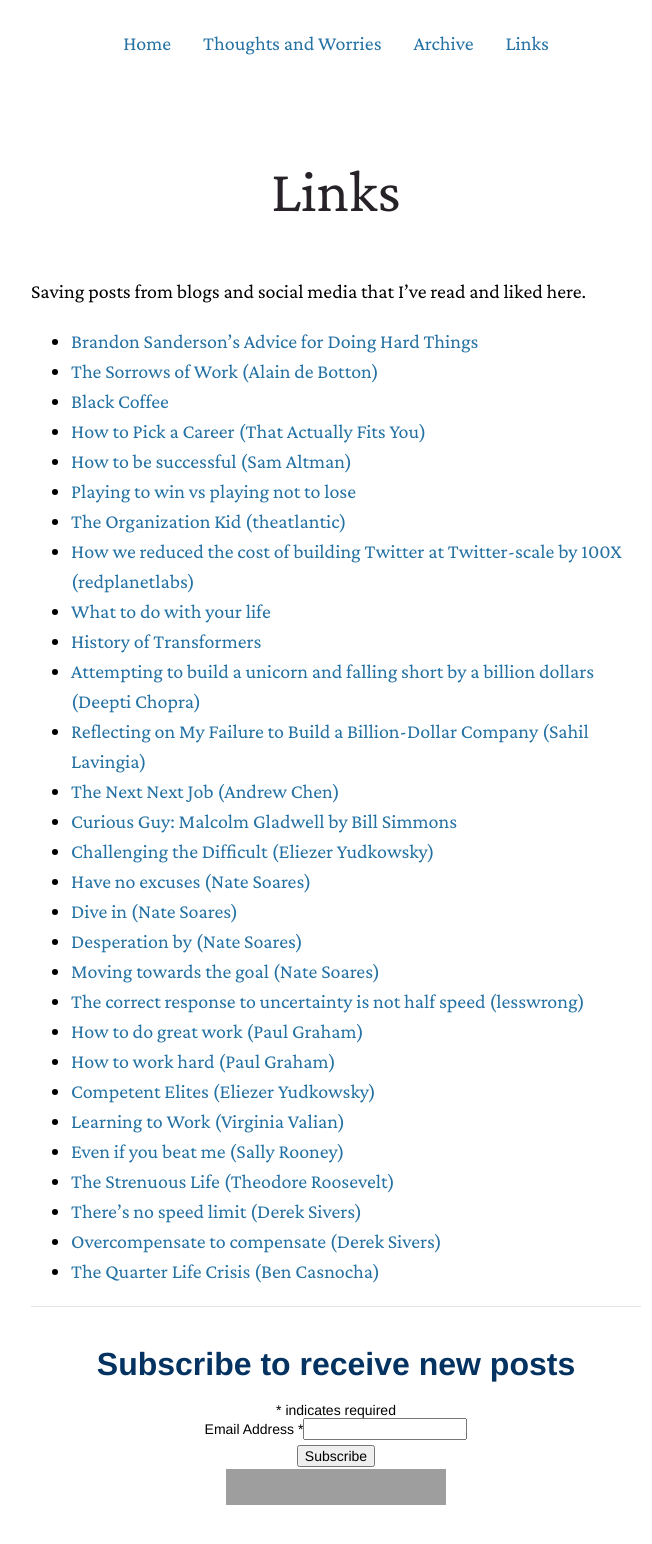
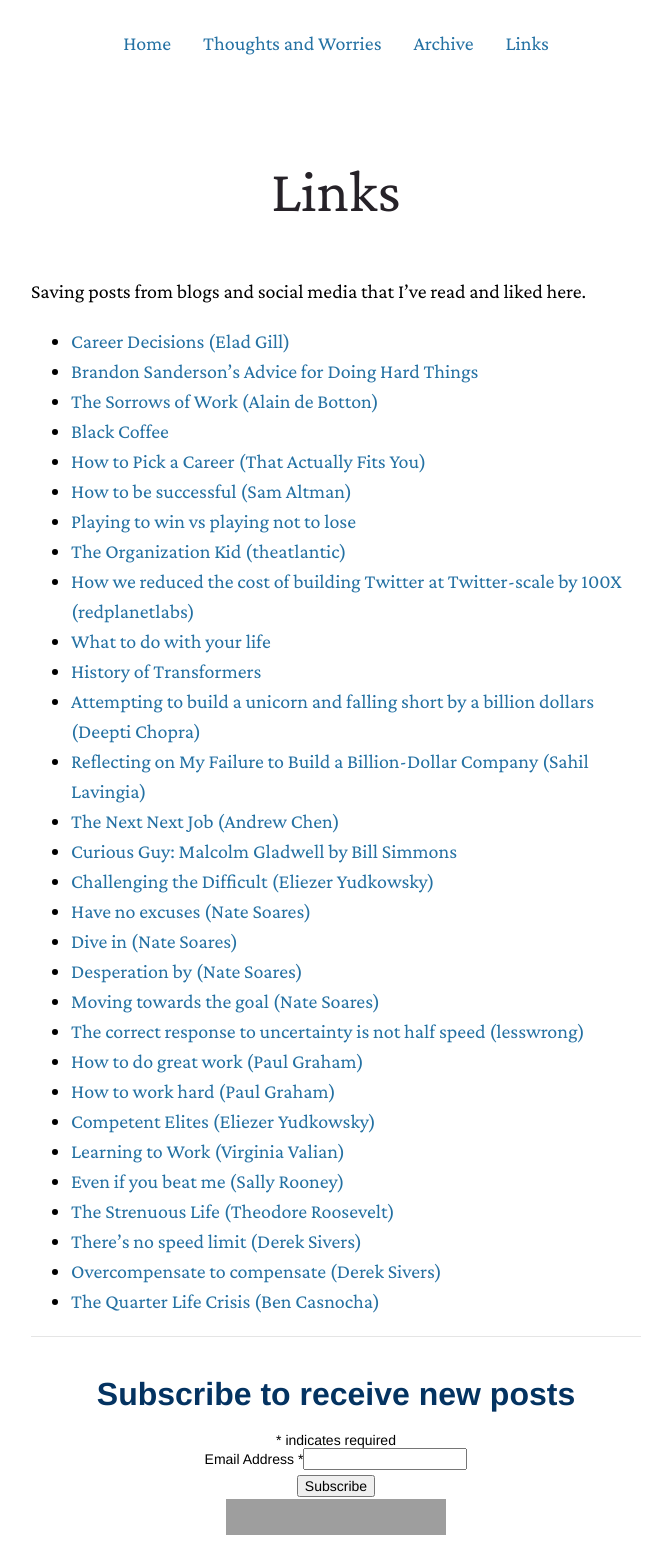
Before and after one commit to ishan00/ishantarunesh.com, a Jekyll site: the page built from links.md, in a window 1280 px wide, cut to the strip 0-1544 px from the top of the page. Shown: the whole strip, without its empty margins (304-956 px from the left). Built offline with Jekyll 4.4.1, drawn with Linux system fonts in a browser that asks for light colours; nearby versions of some CDN libraries; comment, search, counter and statistics services are not loaded; a style sheet for code colours, icons or effects is not loaded; before the commit the page ends 1514 px from its top, so only the background shows below that; grey boxes are pictures that could not be loaded.

Commit message:
Update links.md

```diff
--- a/links.md
+++ b/links.md
@@ -6,6 +6,7 @@
 
 Saving posts from blogs and social media that I've read and liked here.
 
+* [Career Decisions (Elad Gill)](https://blog.eladgil.com/p/career-decisions)
 * [Brandon Sanderson's Advice for Doing Hard Things](https://calnewport.com/brandon-sandersons-advice-for-doing-hard-things/)
 * [The Sorrows of Work (Alain de Botton)](https://www.theschooloflife.com/article/sorrows-of-work/)
 * [Black Coffee](https://vishaldayama.substack.com/p/black-coffee)
```
